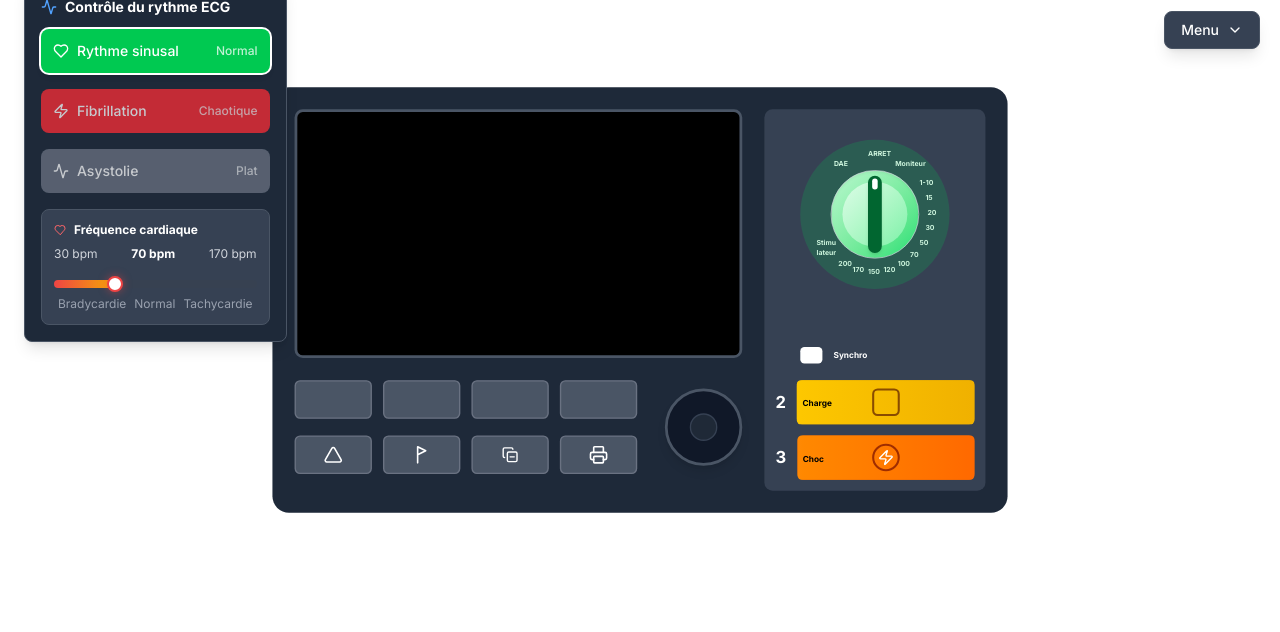
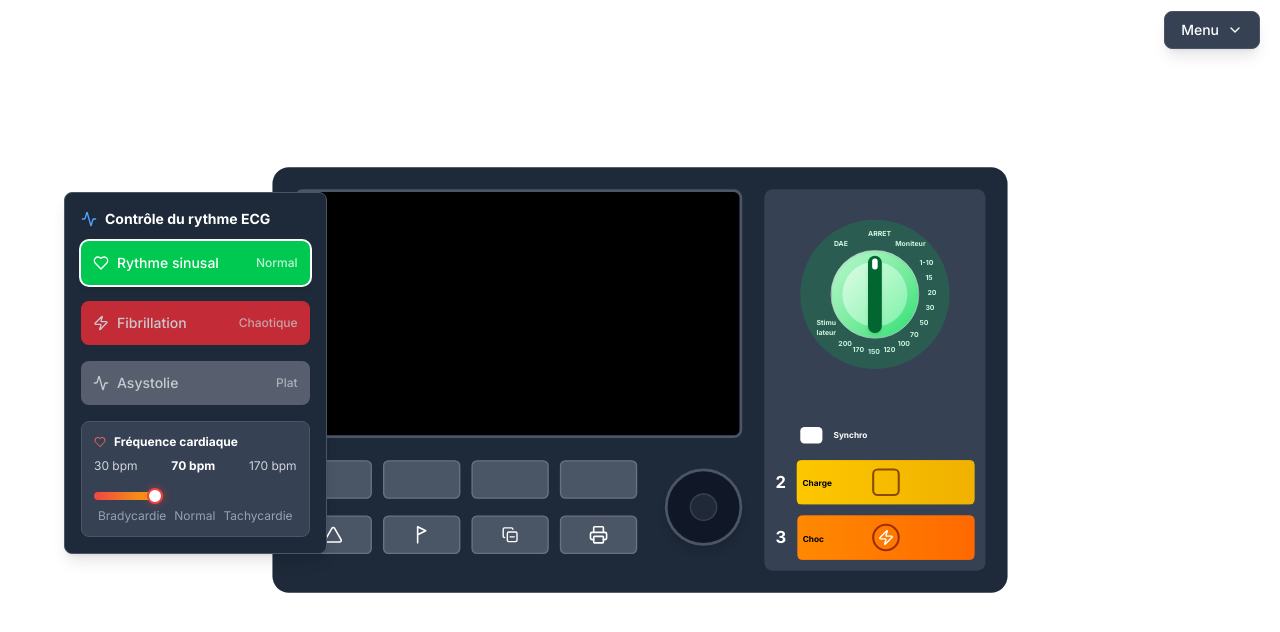
Before and after one commit to Samouz75/Defib_simulation, a Next.js app: page / in a window 1280 px wide. Shown: the top 632 px of the page. Built offline with nearby package versions, Linux system fonts and the light colour scheme.

Commit message:
responscivnes

```diff
--- a/src/app/page.tsx
+++ b/src/app/page.tsx
@@ -494,7 +494,7 @@ const DefibInterface: React.FC = () => {
       <Header onStartScenario={scenario.handleStartScenarioFromModal} />
 
       {/* Contrôleur de rythme - Position responsive */}
-      <div className="hidden xl:block xl:absolute xl:top-20 xl:left-6 z-50">
+      <div className="hidden xl:block xl:absolute xl:top-73 xl:left-6 z-50 ml-10">
         <RhythmController
           currentRhythm={scenario.manualRhythm}
           onRhythmChange={scenario.setManualRhythm}
@@ -590,7 +590,7 @@ const DefibInterface: React.FC = () => {
           transform: `scale(${scale})`,
           transformOrigin: "center center",
         }}
-        className="bg-gray-800 p-8 rounded-3xl"
+        className="bg-gray-800 p-8 rounded-3xl xl:mt-40"
       >
         <div className="flex gap-8">
           {/* Section principale */}
```
